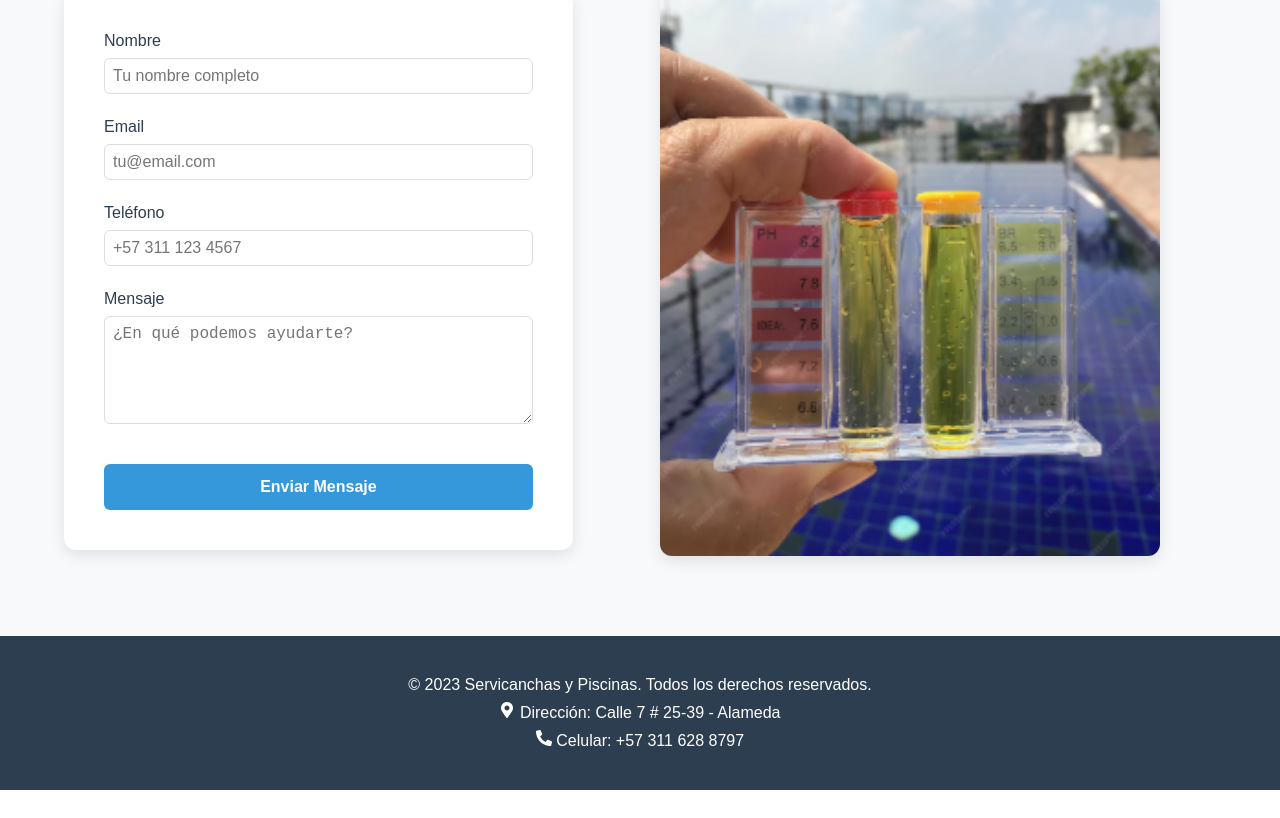
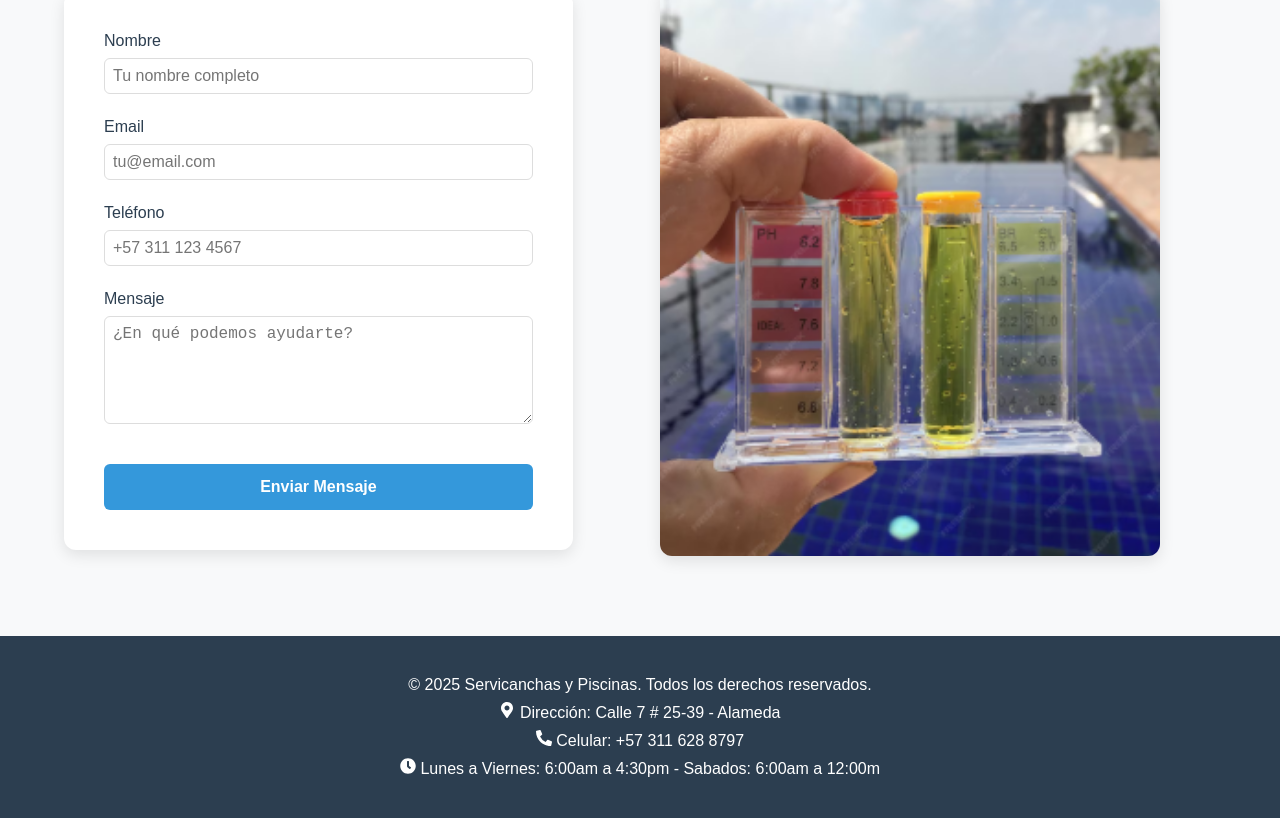
Before and after one commit to feliperojasdeveloper/servicanchasweb, a React (Vite) app in the folder frontend/: page / in a window 1280 px wide. Shown: the part 1546-2364 px from the top of the page. Before the commit the page ends 2336 px from the top, so only its background shows below. Built offline with nearby package versions, Linux system fonts and the light colour scheme.

Commit message:
Modify information into the footer

```diff
--- a/frontend/src/components/Footer/Footer.jsx
+++ b/frontend/src/components/Footer/Footer.jsx
@@ -1,12 +1,13 @@
 import styles from './Footer.module.css';
-import { FaMapMarkerAlt, FaPhoneAlt } from "react-icons/fa";
+import { FaClock, FaMapMarkerAlt, FaPhoneAlt } from "react-icons/fa";
 
 const Footer = () => {
   return (
     <footer className={styles.footer}>
-      <p> © 2023 Servicanchas y Piscinas. Todos los derechos reservados.</p>
+      <p> © 2025 Servicanchas y Piscinas. Todos los derechos reservados.</p>
       <p><FaMapMarkerAlt /> Dirección: Calle 7 # 25-39 - Alameda</p>
       <p><FaPhoneAlt /> Celular: +57 311 628 8797</p>
+      <p><FaClock /> Lunes a Viernes: 6:00am a 4:30pm - Sabados: 6:00am a 12:00m</p>
     </footer>
   );
 };
```
